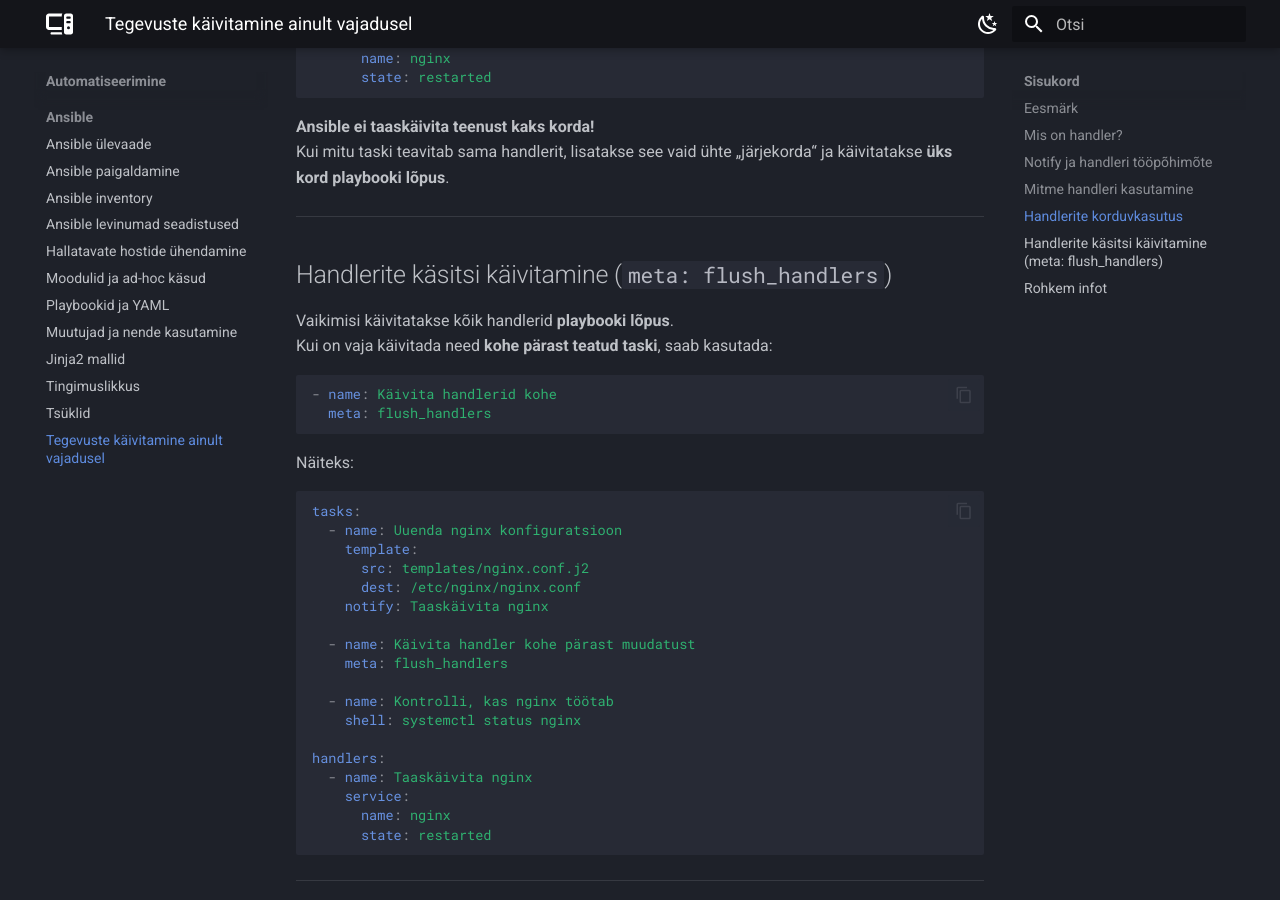
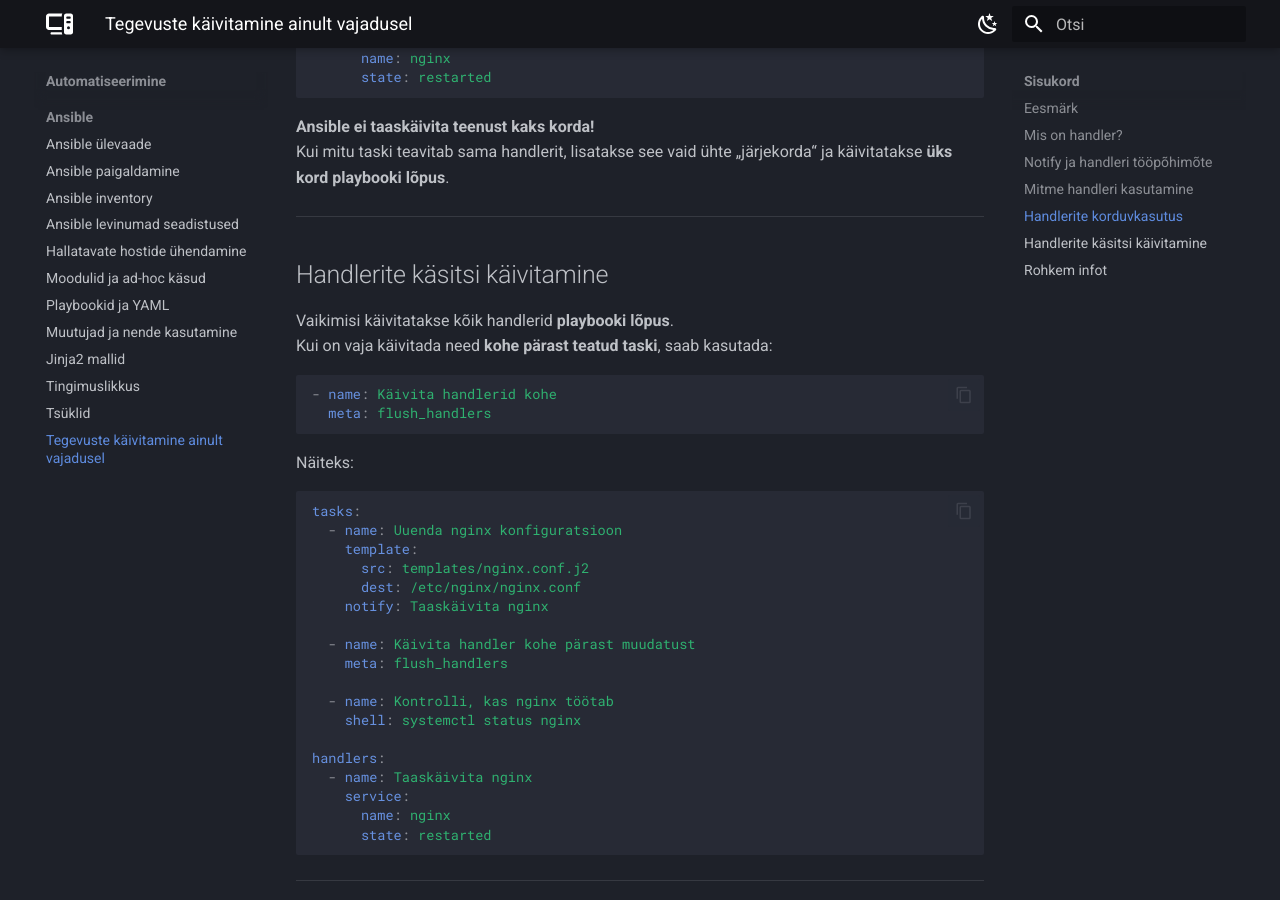
Before and after one commit to priitpaap/priitpaap.github.io, an MkDocs documentation site: the page built from docs/ansible/ansiblehandlers.md, in a window 1280 px wide and 900 px high, scrolled down 3098 px. Built offline with MkDocs 1.6.1 and Material for MkDocs 9.7.7, drawn with Linux system fonts in a browser that asks for light colours.

Commit message:
Update ansiblehandlers.md

```diff
--- a/docs/ansible/ansiblehandlers.md
+++ b/docs/ansible/ansiblehandlers.md
@@ -139,7 +139,7 @@ Kui mitu taski teavitab sama handlerit, lisatakse see vaid ühte „järjekorda
 
 ---
 
-## Handlerite käsitsi käivitamine (`meta: flush_handlers`)
+## Handlerite käsitsi käivitamine
 
 Vaikimisi käivitatakse kõik handlerid **playbooki lõpus**.
 Kui on vaja käivitada need **kohe pärast teatud taski**, saab kasutada:
```
